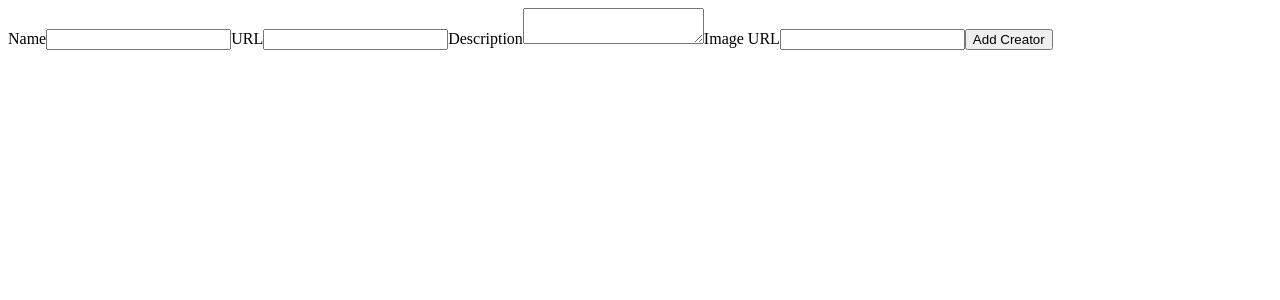
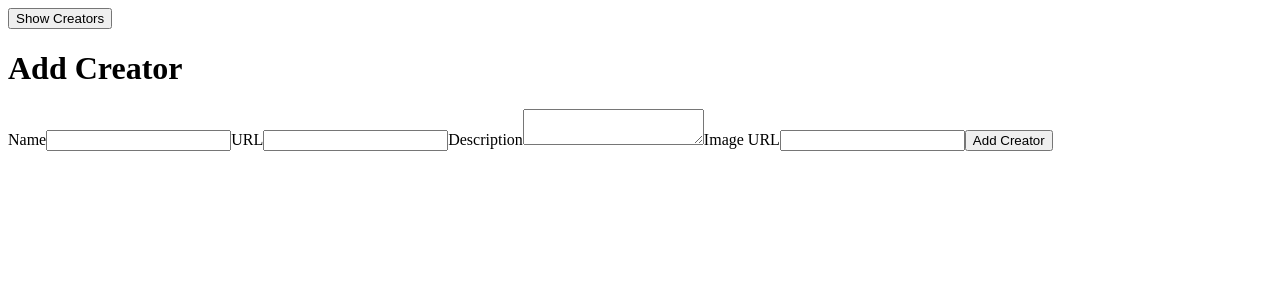
Before and after one commit to sahrishA/CreatorVerse_Project, a React (Vite) app: page /creators/new in a window 1280 px wide. Shown: the top 300 px of the page. Built offline with nearby package versions, Linux system fonts and the light colour scheme.

Commit message:
Update AddCreator.jsx

```diff
--- a/src/pages/AddCreator.jsx
+++ b/src/pages/AddCreator.jsx
@@ -1,7 +1,9 @@
 import React, { useState } from 'react';
+import { useNavigate } from 'react-router-dom';
 import { supabase } from '../client';
 
 const AddCreator = () => {
+  const navigate = useNavigate();
   const [name, setName] = useState('');
   const [url, setUrl] = useState('');
   const [description, setDescription] = useState('');
@@ -18,6 +20,12 @@ const AddCreator = () => {
   };
 
   return (
+    <div>
+      <div style={{ display: 'flex', gap: '10px' }}>
+      <button onClick={() => navigate('/creators')}>Show Creators</button>
+
+      </div>
+      <h1>Add Creator</h1>
       <form onSubmit={handleSubmit}>
         <label>Name</label>
         <input
@@ -51,6 +59,7 @@ const AddCreator = () => {
 
         <button type="submit">Add Creator</button>
       </form>
+    </div>
   );
 };
 
```
Lines whose indentation alone changed are shown as unchanged.
